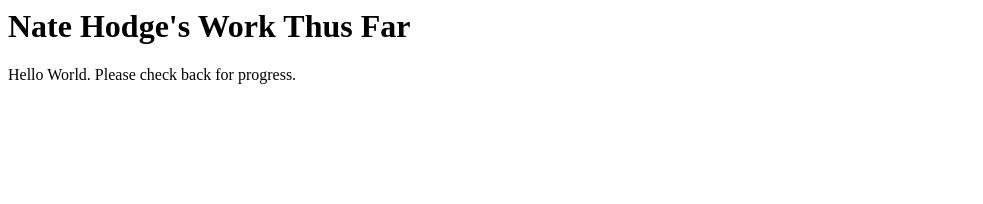
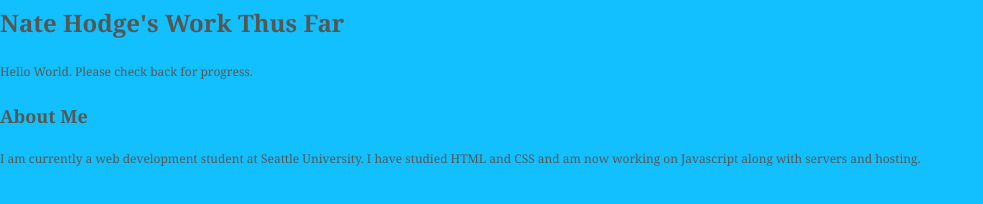
Before and after one commit to nhodge253/nhodge253.github.io, a plain HTML site: page index.html in a window 1280 px wide. Shown: the whole page, without its empty margins (0-983 px from the left). Drawn offline with Linux system fonts and the light colour scheme.

Commit message:
added to index and also css file

```diff
--- a/index.html
+++ b/index.html
@@ -1,9 +1,12 @@
 <html>
   <head>
     <title>Nate Hodge's Github Portfolio</title>
+    <link rel="stylesheet" media="screen" href="style.css">
   </head>
   <body>
     <h1>Nate Hodge's Work Thus Far</h1>
     <p>Hello World.  Please check back for progress.</p>
+    <h2>About Me</h2>
+    <p>I am currently a web development student at Seattle University.  I have studied HTML and CSS and am now working on Javascript along with servers and hosting.</p>
   </body>
 </html>
--- /dev/null
+++ b/style.css
@@ -0,0 +1,16 @@
+html {
+	margin: 0;
+	padding: 0;
+	}
+body {
+	font: 75% georgia, sans-serif;
+	line-height: 1.88889;
+	color: #555753;
+  background-color: #13c0ff;
+	margin: 0;
+	padding: 0;
+	}
+p {
+	margin-top: 0;
+	text-align: justify;
+	}
```
